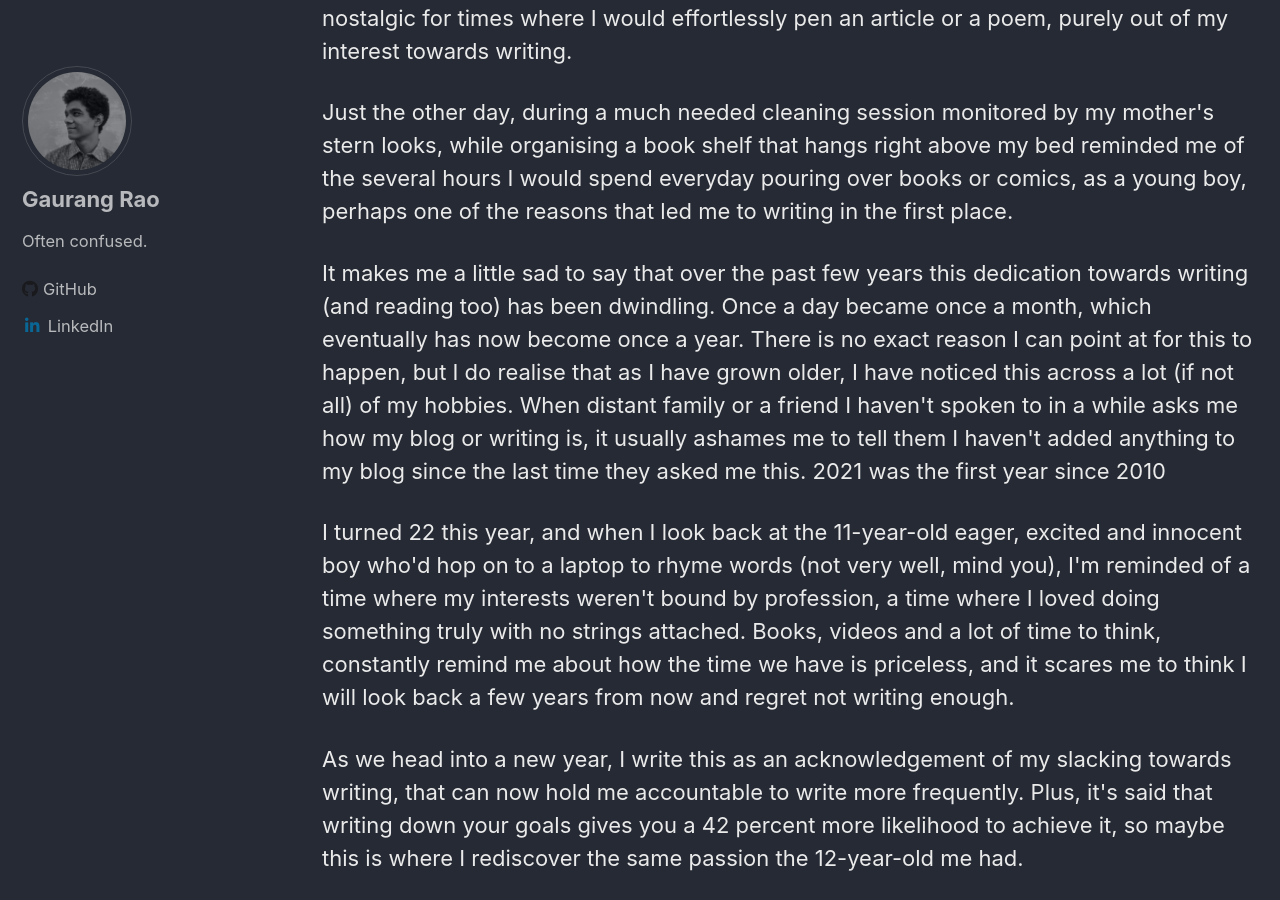
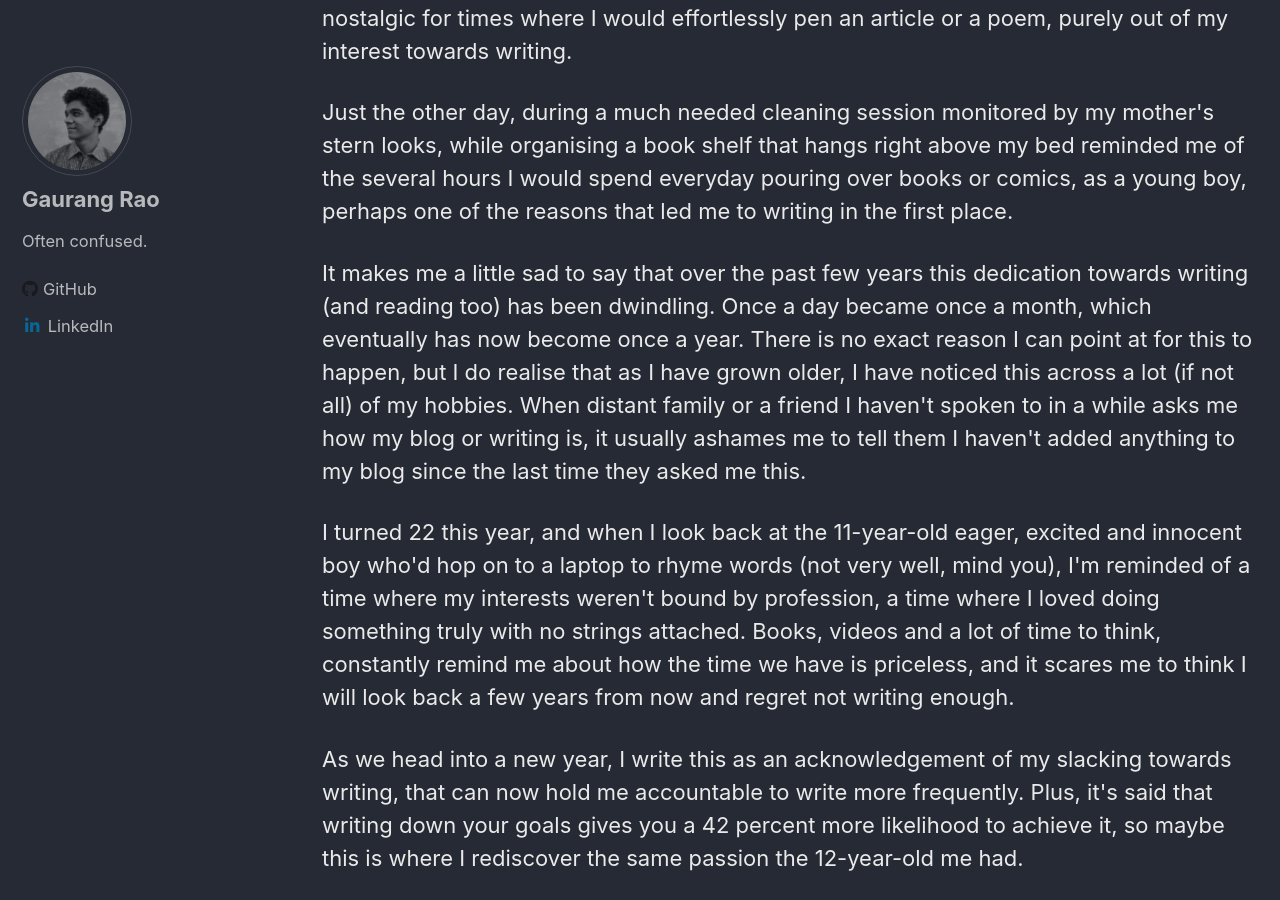
Before and after one commit to gaupeng/gaupeng.github.io, a Jekyll site: the page built from _posts/2021-12-22-rediscovering-writing.html, in a window 1280 px wide and 900 px high, scrolled down 331 px. Built offline with Jekyll 4.4.1, drawn with Linux system fonts in a browser that asks for light colours; cached includes are drawn as plain includes.

Commit message:
Update post

```diff
--- a/_posts/2021-12-22-rediscovering-writing.html
+++ b/_posts/2021-12-22-rediscovering-writing.html
@@ -22,8 +22,7 @@ tags:
     reason I can point at for this to happen, but I do realise that as I have grown older, I have noticed this across a
     lot (if not all) of my hobbies. When distant family or a friend I haven't spoken to in a while asks me how my blog
     or writing is, it usually ashames me to tell them I haven't added anything to my blog since the last time they asked
-    me this. 2021 was the first year since 2010
-</p>
+    me this.
 <p>
     I turned 22 this year, and when I look back at the 11-year-old eager, excited and innocent boy who'd hop on to a
     laptop to rhyme words (not very well, mind you), I'm reminded of a time where my interests weren't bound by
```
